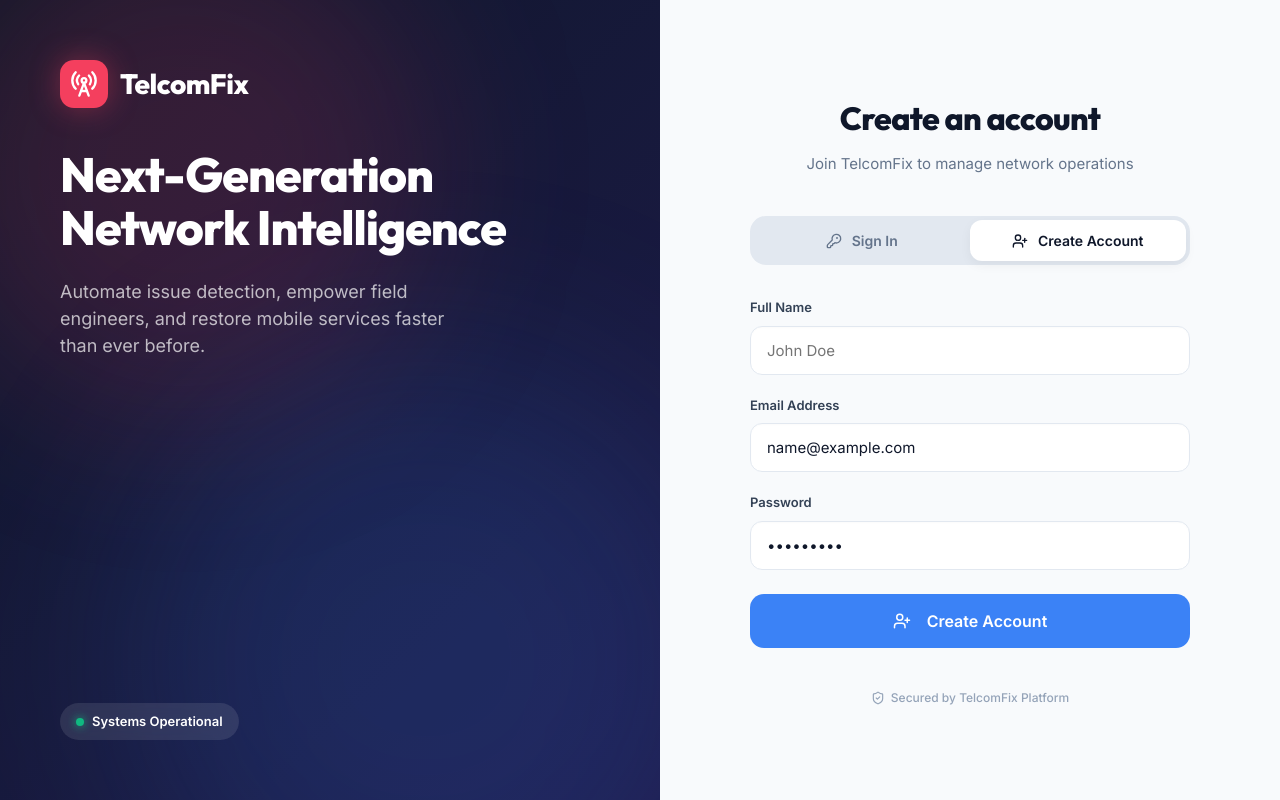
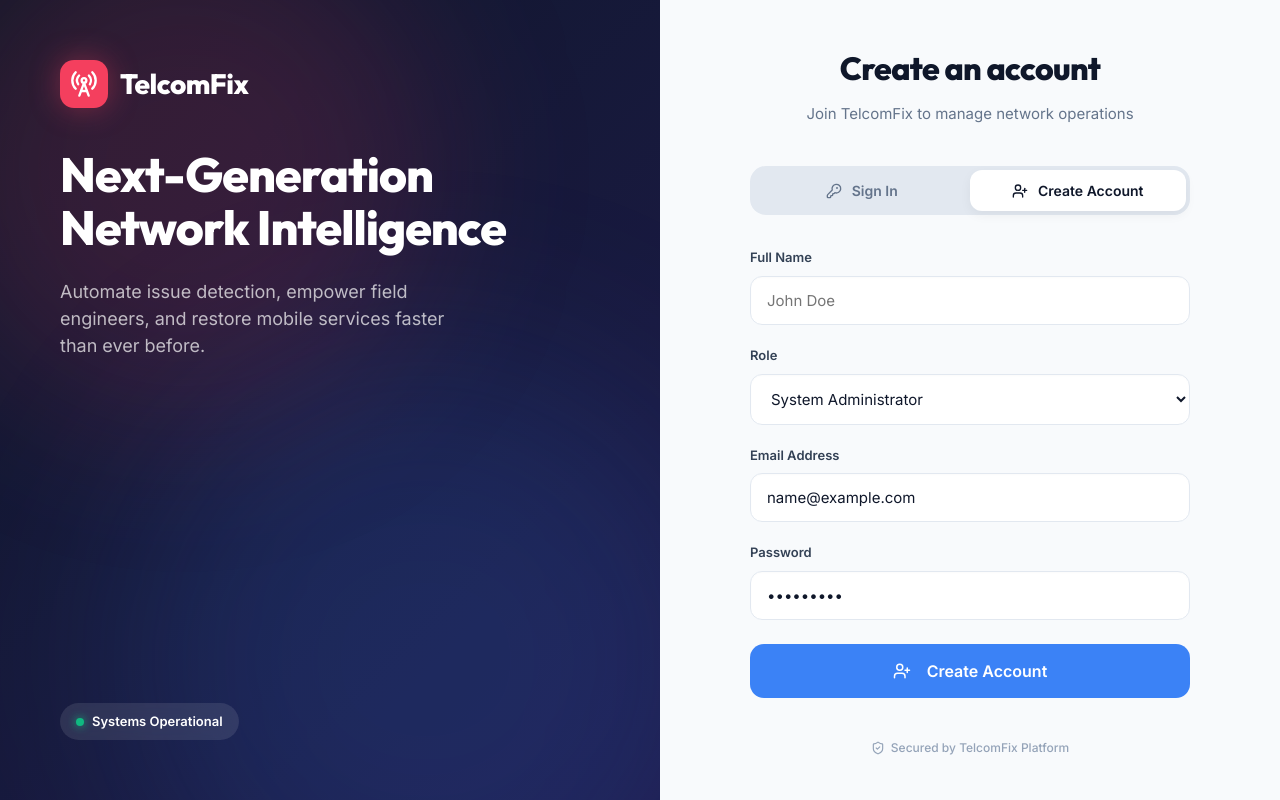
Before and after one commit to Mathujan19/Telcom-fix, a React (Vite) app in the folder telcomfix-web/: page / in a window 1280 px wide. Both pictures are taken after typing "name@example.com", "Sample123" into the empty fields and a click on the button "Create Account". Built offline with nearby package versions, Linux system fonts and the light colour scheme; no server answers.

Commit message:
Fix: Add role selection to Signup to enable successful login navigation

```diff
--- a/telcomfix-web/src/pages/LoginPage.jsx
+++ b/telcomfix-web/src/pages/LoginPage.jsx
@@ -8,6 +8,7 @@ export default function LoginPage() {
   const [email, setEmail] = useState('');
   const [password, setPassword] = useState('');
   const [name, setName] = useState('');
+  const [role, setRole] = useState('admin');
 
   const handleAuth = async (e) => {
     e.preventDefault();
@@ -18,7 +19,7 @@ export default function LoginPage() {
       if (mode === 'login') {
         await auth.signIn(email, password);
       } else {
-        await auth.signUp(email, password, name);
+        await auth.signUp(email, password, name, role);
       }
     } catch (err) {
       if (err.message?.includes('Firebase Console') || err.message?.includes('configuration-not-found')) {
@@ -118,7 +119,8 @@ export default function LoginPage() {
 
           <form onSubmit={handleAuth} key={mode} className="slide-in">
             {mode === 'signup' && (
-              <div className="form-group slide-in" style={{ animationDelay: '0.1s', animationFillMode: 'both' }}>
+              <>
+                <div className="form-group slide-in" style={{ animationDelay: '0.05s', animationFillMode: 'both' }}>
                   <label className="form-label">Full Name</label>
                   <input
                     type="text"
@@ -130,6 +132,19 @@ export default function LoginPage() {
                     onChange={e => setName(e.target.value)}
                   />
                 </div>
+                <div className="form-group slide-in" style={{ animationDelay: '0.1s', animationFillMode: 'both' }}>
+                  <label className="form-label">Role</label>
+                  <select
+                    className="form-select"
+                    value={role}
+                    onChange={e => setRole(e.target.value)}
+                    style={{ padding: '14px 16px', fontSize: '15px', width: '100%' }}
+                  >
+                    <option value="admin">System Administrator</option>
+                    <option value="noc">NOC Engineer</option>
+                  </select>
+                </div>
+              </>
             )}
 
             <div className="form-group slide-in" style={{ animationDelay: mode === 'signup' ? '0.2s' : '0.1s', animationFillMode: 'both' }}>
```
Lines whose indentation alone changed are shown as unchanged.
